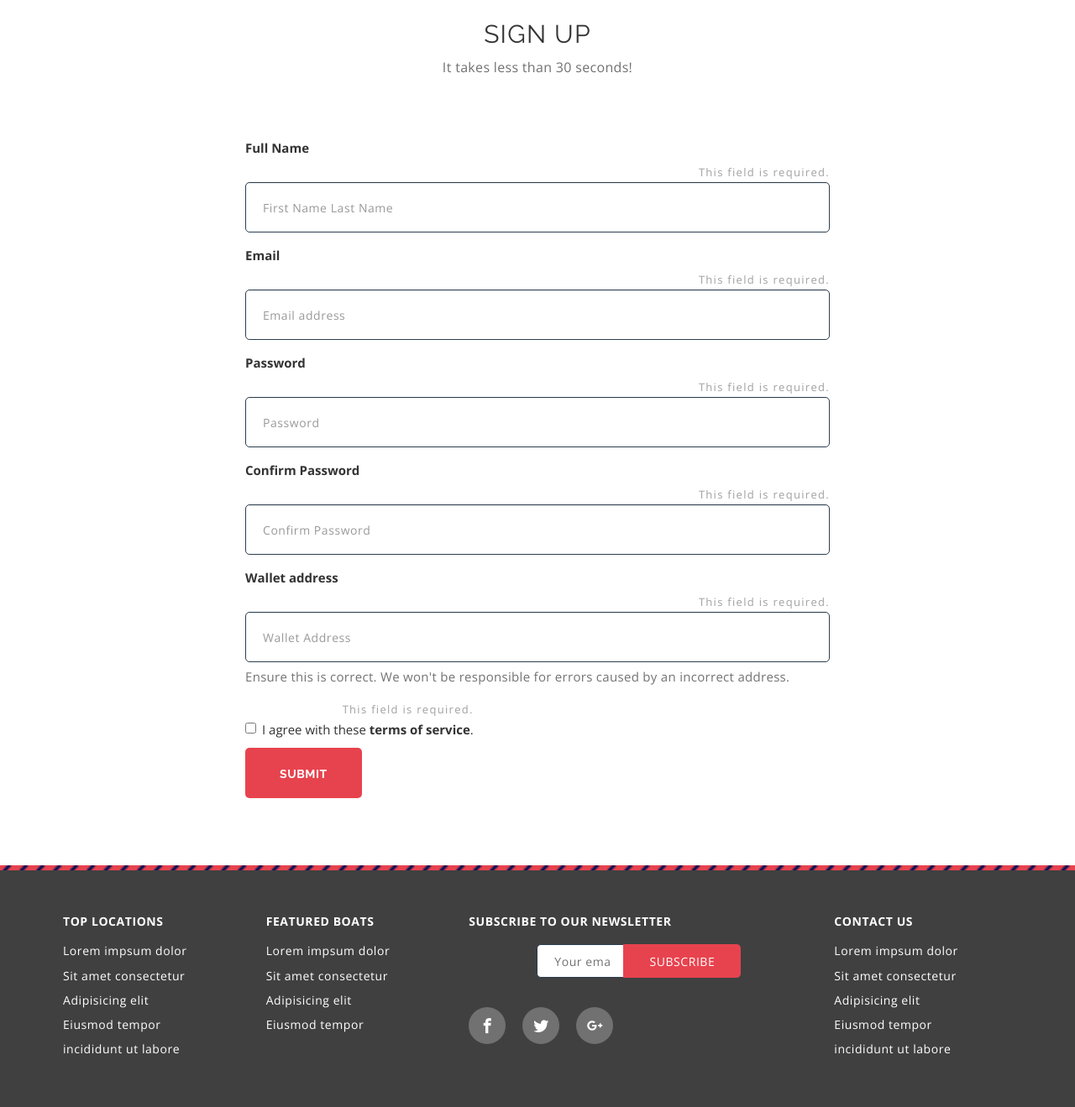
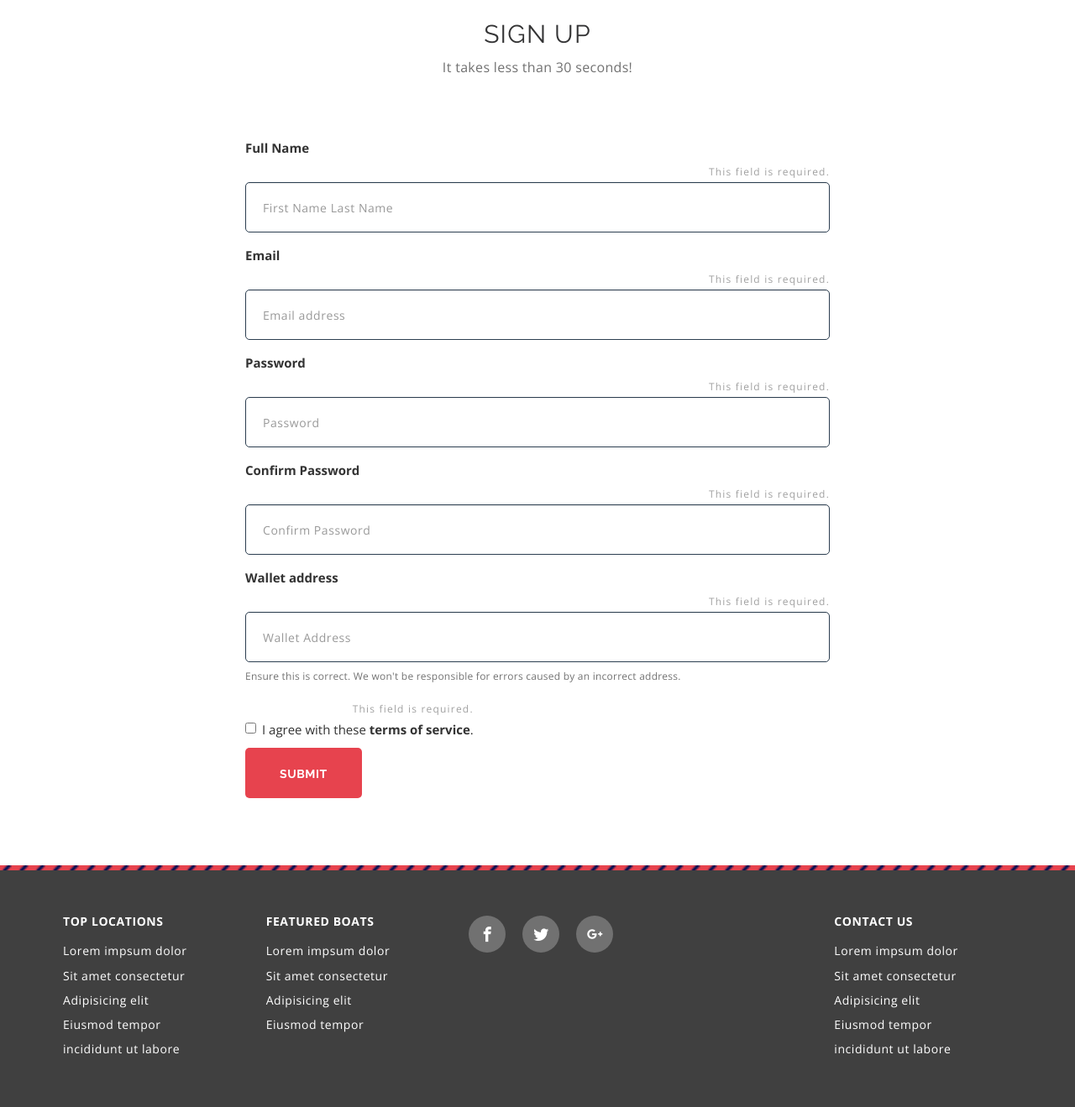
Before and after one commit to deone/btc, a Django app: page /accounts/create in a window 1280 px wide. Shown: the part 164-1483 px from the top of the page at 84% size. Run offline with Django 3.2, Linux system fonts and the light colour scheme; some libraries are stand-ins or nearby versions; some web fonts are replaced.

Commit message:
Style help block. Remove newsletter subscription form.

```diff
--- a/static/css/extra.css
+++ b/static/css/extra.css
@@ -5,6 +5,11 @@
 form {
     width: 60%;
     margin: 0 auto;
+}
+
+.help-block,
+.errorlist {
+    font-size: 80%;
 }
 
 .errorlist {
--- a/templates/base.html
+++ b/templates/base.html
@@ -72,14 +72,6 @@
 
           <div class="col-md-9">
             <div class="widget widget_social">
-              <h5 class="widget-title">Subscribe to our newsletter</h5>
-              <form class="subscribe-form">
-                <div class="input-line">
-                   <input type="text" name="subscribe-email" value="" placeholder="Your email address" />
-                </div>
-                <button type="button" name="subscribe-submit" class="btn btn-special no-icon">Subscribe</button>
-              </form>
-
               <ul class="clean-list social-block">
                 <li>
                    <a href="#"><i class="icon-facebook"></i></a>
```
